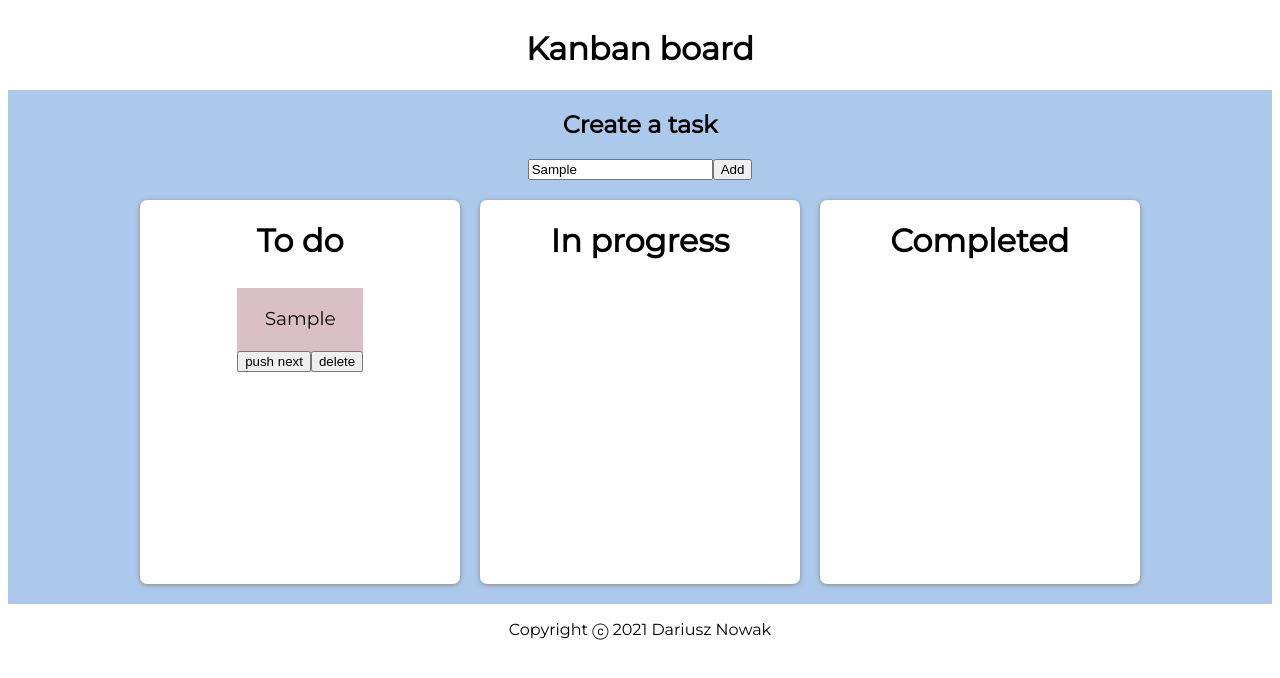
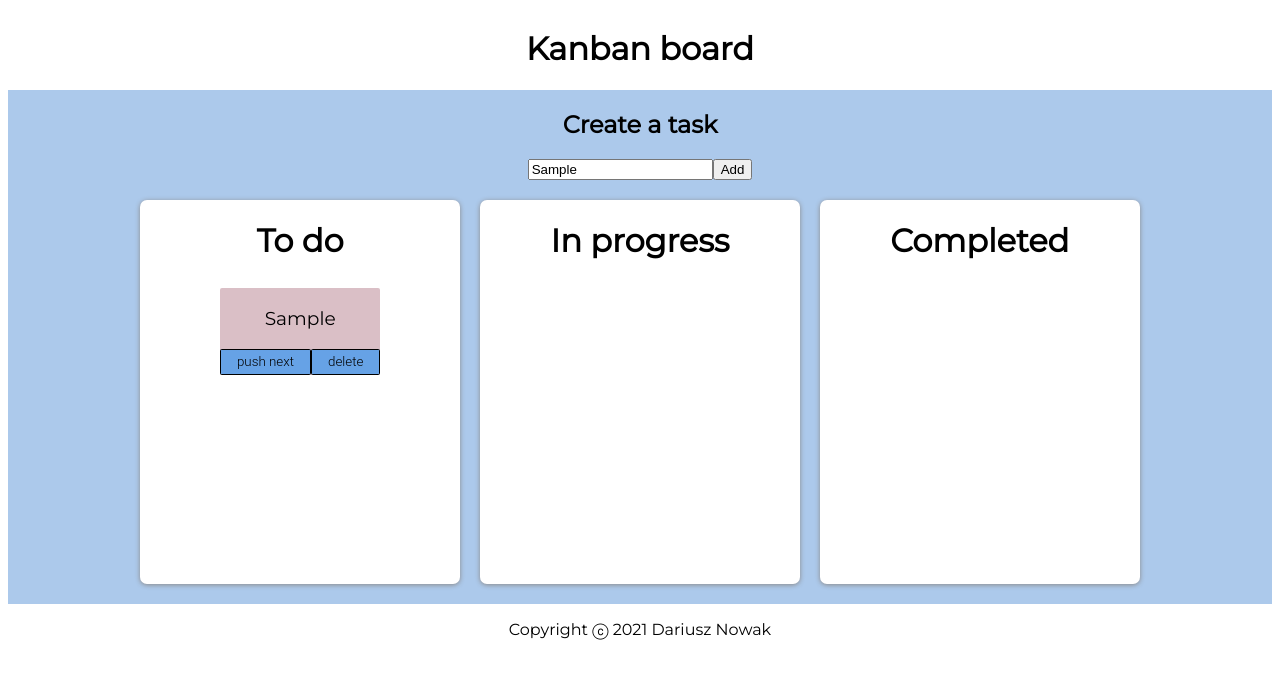
Before and after one commit to dariusznowak/kanban-board, a React (Create React App) app: page / in a window 1280 px wide. Both pictures are taken after typing "Sample" into the empty fields and a click on the button "Add". Shown: the top 678 px of the page. Built offline with nearby package versions, Linux system fonts and the light colour scheme; a web font is replaced by a local one.

Commit message:
Added some styling

```diff
--- a/public/styles.css
+++ b/public/styles.css
@@ -78,6 +78,7 @@ html {
   margin: 2%;
   text-align: center;
   font-size: calc(25px - 0.5vw);
+  border-radius: 2px;
 }
 
 @media (max-width: 1450px) {
@@ -100,6 +101,24 @@ html {
   }
 }
 
+.single-task .button {
+  background-color: #66a2e6;
+  border: 0.1em solid #000000;
+  font-family: "Roboto", sans-serif;
+  padding: 0.35em 1.2em;
+  border-radius: 0.12em;
+  box-sizing: border-box;
+  text-decoration: none;
+  font-weight: 300;
+  color: #000000;
+  text-align: center;
+  transition: all 0.2s;
+}
+
+.single-task button:hover {
+  background-color: #2281ee;
+}
+
 /*footer area*/
 .footer {
   grid-area: footer;
--- a/src/components/SingleTask.js
+++ b/src/components/SingleTask.js
@@ -20,13 +20,19 @@ function SingleTask(props) {
       <p>{props.content}</p>
 
       {(props.data === "to-do-board" || props.data === "in-progress-board") && (
-        <button onClick={handleNextButton}>push next</button>
+        <button className="button button-next" onClick={handleNextButton}>
+          push next
+        </button>
       )}
       {(props.data === "in-progress-board" ||
         props.data === "completed-board") && (
-        <button onClick={handleBackButton}>push back</button>
+        <button className="button button-back" onClick={handleBackButton}>
+          push back
+        </button>
       )}
-      <button onClick={handleDeleteButton}>delete</button>
+      <button className="button button-delete" onClick={handleDeleteButton}>
+        delete
+      </button>
     </div>
   );
 }
```
